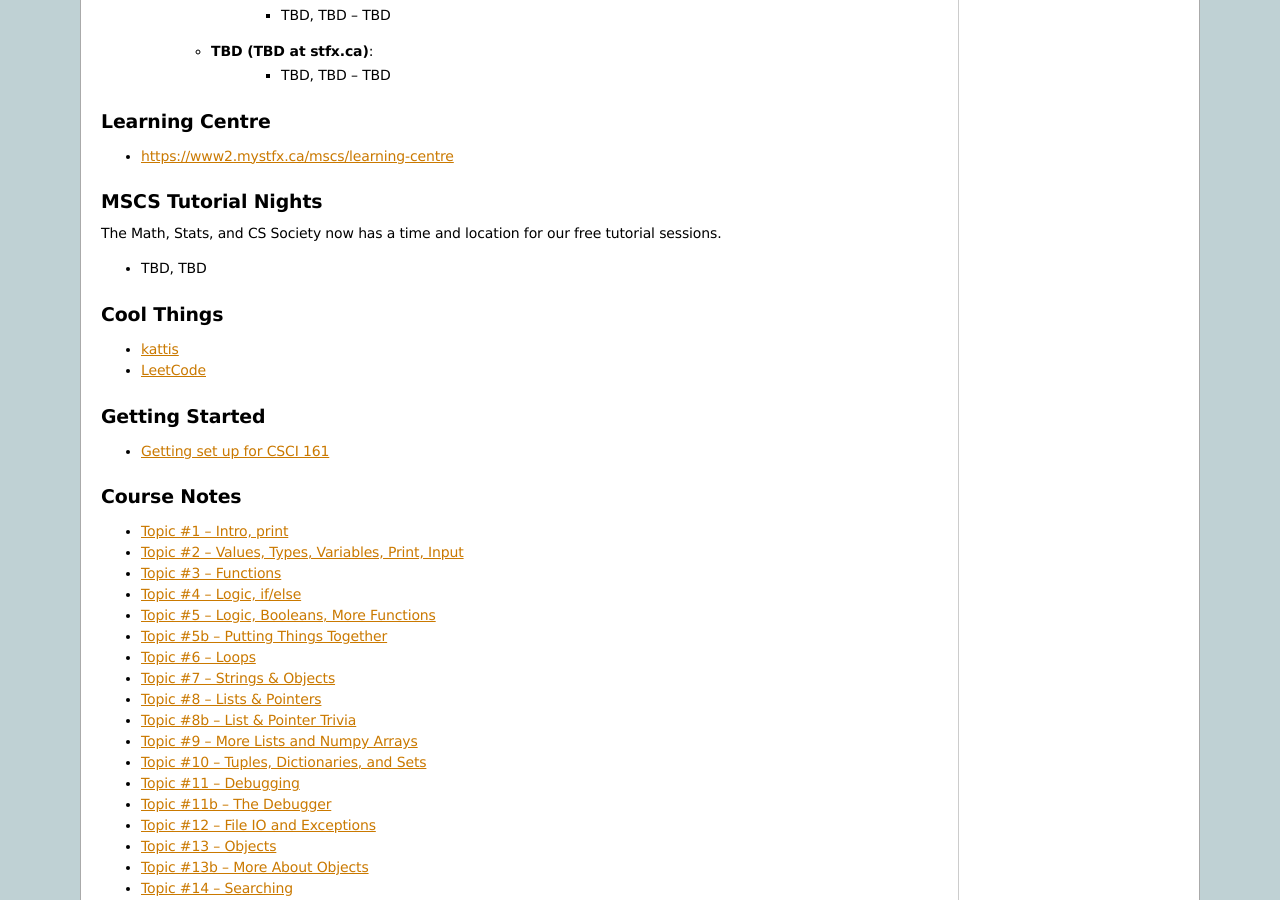
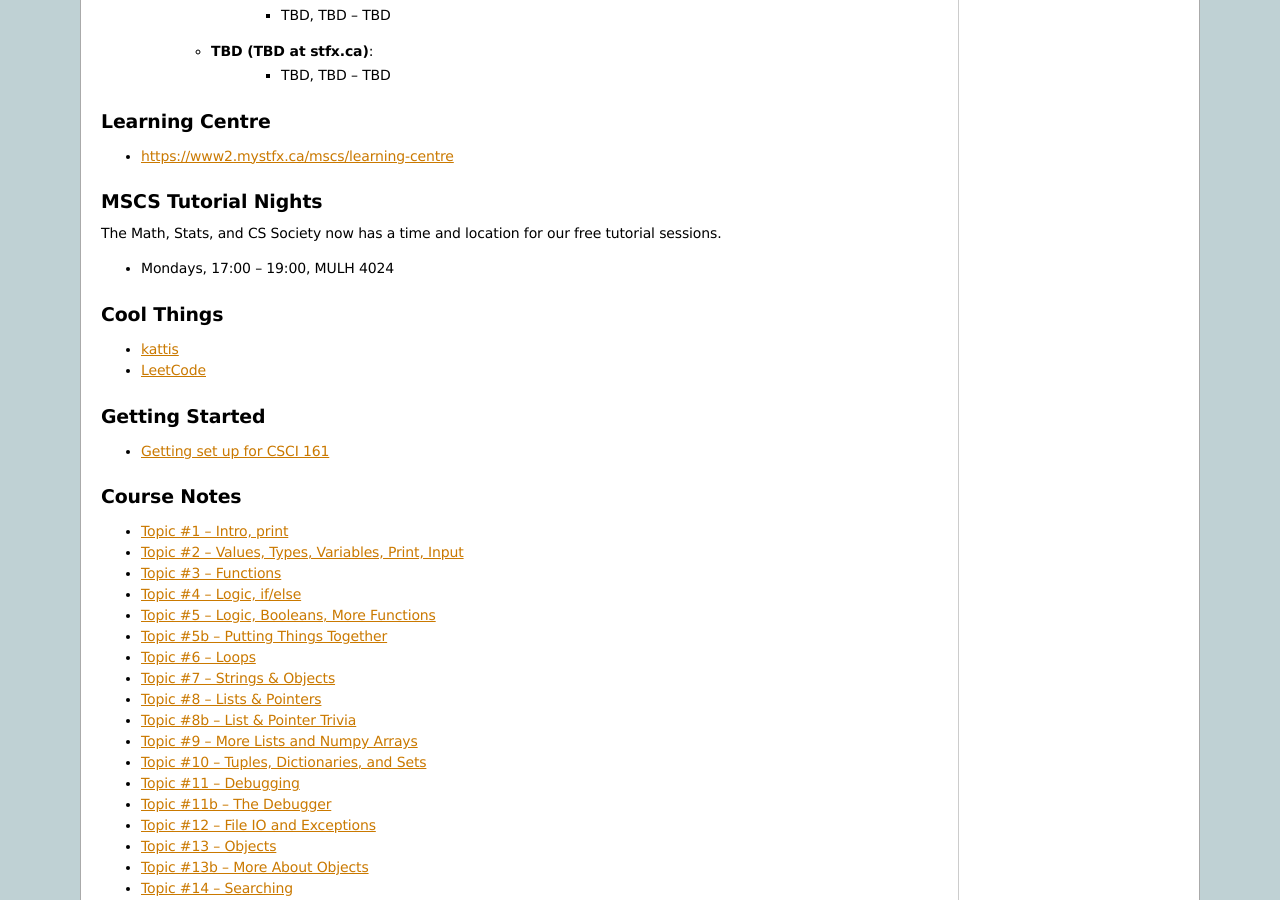
Before and after one commit to jameshughes89/cs101, a Sphinx documentation site: the page built from source/index.rst, in a window 1280 px wide and 900 px high, scrolled down 1978 px. Built offline with Sphinx 7.4.7, drawn with Linux system fonts in a browser that asks for light colours.

Commit message:
Add tutorial nights to index (#68)

```diff
--- a/source/index.rst
+++ b/source/index.rst
@@ -128,7 +128,7 @@ MSCS Tutorial Nights
 
 The Math, Stats, and CS Society now has a time and location for our free tutorial sessions.
 
-* TBD, TBD
+* Mondays, 17:00 -- 19:00, MULH 4024
 
 
 Cool Things
```
